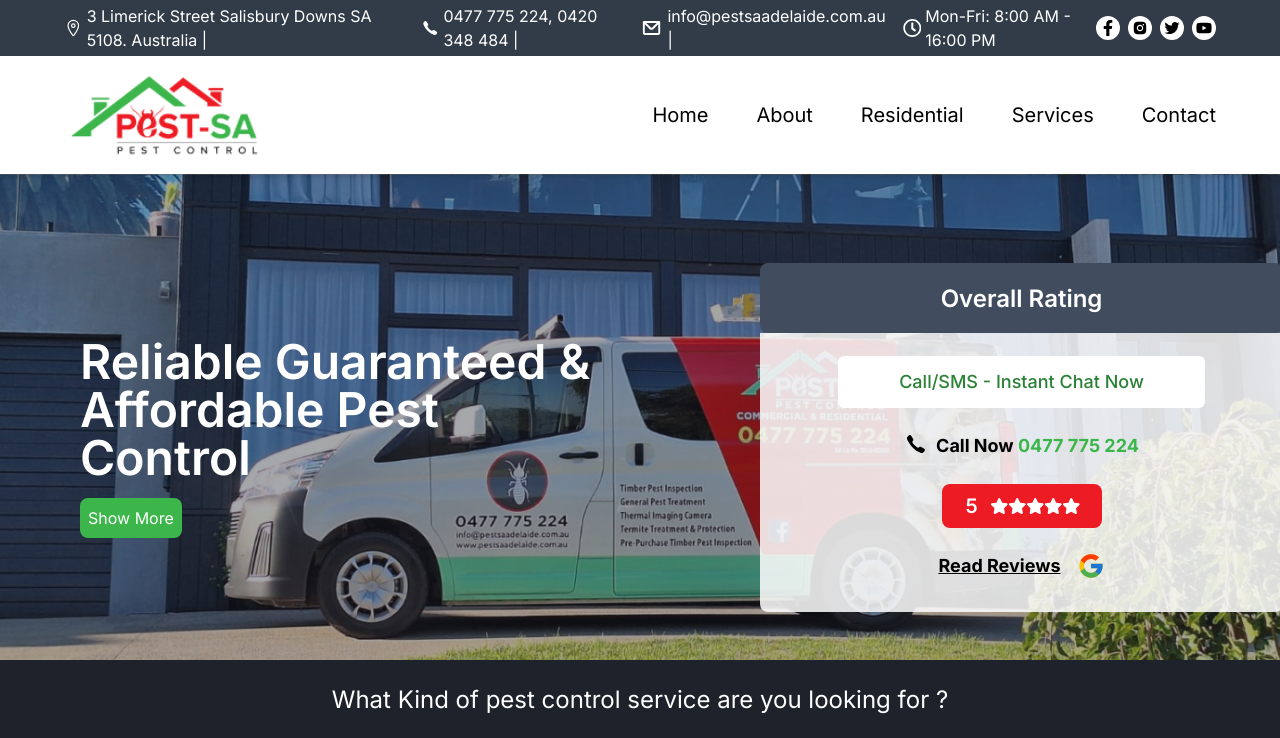
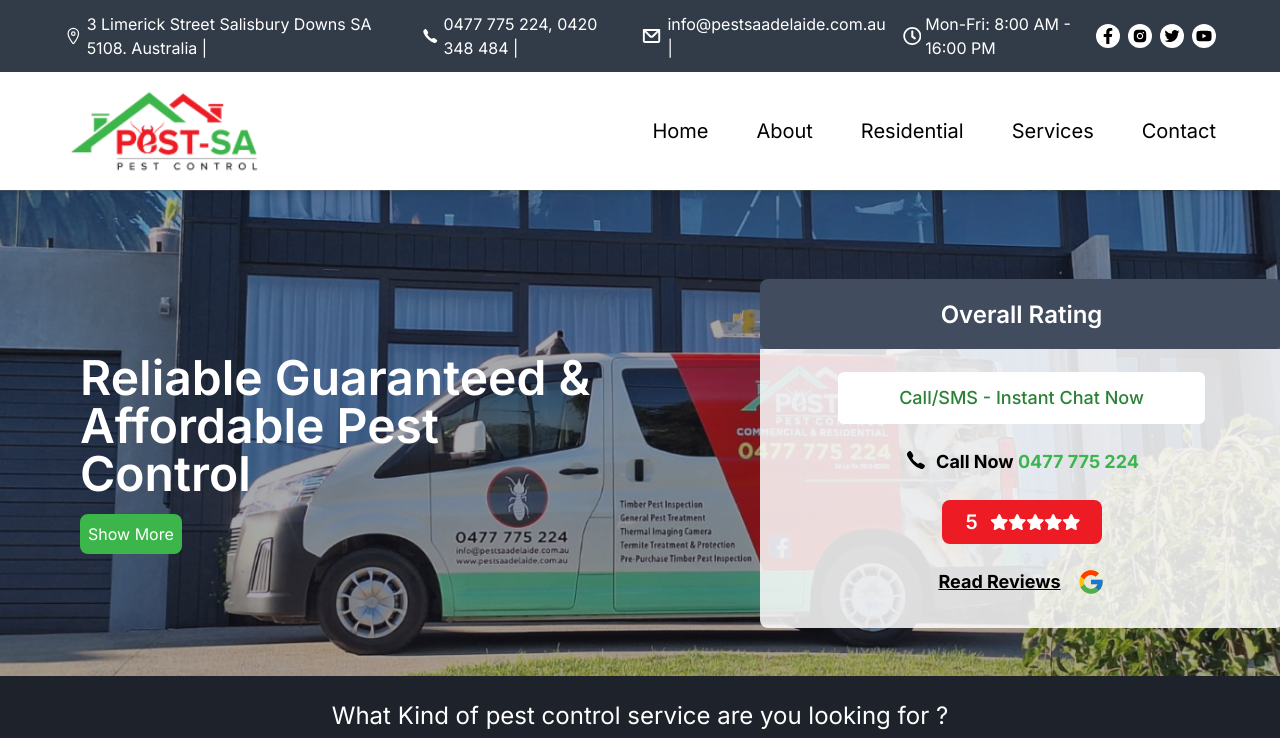
Before and after one commit to SagarGharti/Pest-Sa, a Next.js app: page / in a window 1280 px wide. Shown: the top 738 px of the page. Built offline with nearby package versions, Linux system fonts and the light colour scheme.

Commit message:
added: minor change on the pages

```diff
--- a/src/app/Components/Header/index.jsx
+++ b/src/app/Components/Header/index.jsx
@@ -7,7 +7,7 @@ import { IoLocationOutline, IoLogoTwitter } from "react-icons/io5";
 function Header() {
     return (
       <div>
-        <div className="bg-neutral-2 h-14 w-full flex items-center justify-between px-16">
+        <div className="bg-neutral-2 h-auto py-3 w-full flex items-center justify-between px-16">
           <div className="text-white flex gap-4 font-sans-serif">
             <div className="flex items-center gap-1">
               <IoLocationOutline className=" h-6 w-6" />
--- a/src/app/about/page.jsx
+++ b/src/app/about/page.jsx
@@ -21,7 +21,7 @@ function HeroSection (){
             <p className="text-lg ">customer based services, which always put you first.</p>
             </div>
           <div className="flex justify-center">
-          <button className=" bg-primary-3 text-white p-3 rounded-lg">contact us</button>
+          <button className=" bg-primary-3 text-white py-3 rounded-full px-6">contact us</button>
           </div>
         </div>
     )
--- a/src/app/contact/page.jsx
+++ b/src/app/contact/page.jsx
@@ -26,7 +26,7 @@ function HeroSection() {
         </p>
       </div>
       <div className="flex justify-center">
-        <button className=" bg-primary-3 text-white p-3 rounded-lg">
+        <button className=" bg-primary-3 text-white py-3 rounded-full px-6">
           0477775224
         </button>
       </div>
@@ -92,7 +92,7 @@ function ContactForm() {
                 />
               </div>
               <div className="mt-4 flex gap-3">
-                <button>Send</button>
+                <button className="bg-primary-3 py-2 px-6 rounded-lg text-white">Send</button>
               </div>
             </Form>
           )}
--- a/src/app/home.js
+++ b/src/app/home.js
@@ -338,7 +338,9 @@ function Testimonials() {
 export default function Home() {
   return (
     <div className="bg-white">
-      <Header />
+      <div className="hidden lg:block">
+        <Header />
+      </div>
       <Navbar />
       <HeroSection />
 
--- a/src/app/residential/page.jsx
+++ b/src/app/residential/page.jsx
@@ -32,7 +32,7 @@ function HeroSection() {
         </p>
       </div>
       <div className="flex justify-center">
-        <button className=" bg-primary-3 text-white p-3 rounded-lg">
+        <button className=" bg-primary-3 text-white py-3 rounded-full px-6">
           contact us
         </button>
       </div>
--- a/src/app/services/page.jsx
+++ b/src/app/services/page.jsx
@@ -34,7 +34,7 @@ function HeroSection() {
           </p>
         </div>
         <div className="flex justify-center">
-          <button className=" bg-primary-3 text-white p-3 rounded-lg">
+          <button className=" bg-primary-3 text-white py-3 rounded-full px-6">
             contact us
           </button>
         </div>
```
